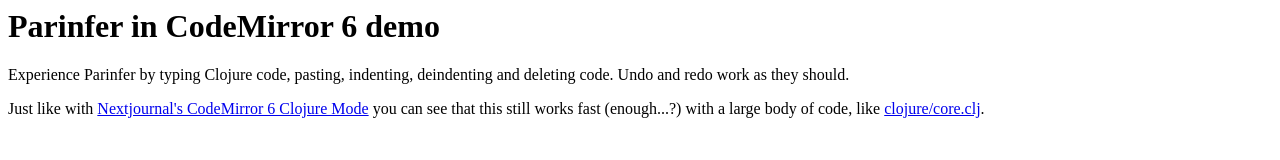
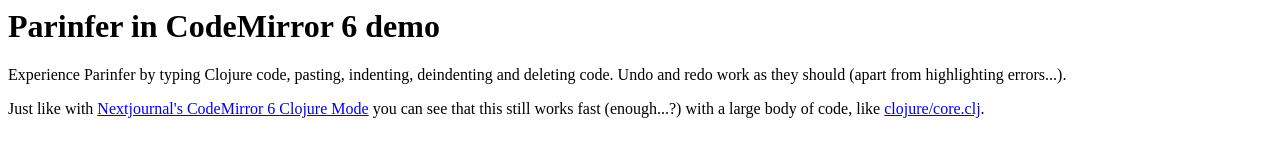
Before and after one commit to jurjanpaul/codemirror6-parinfer, a plain HTML site: page index.html in a window 1280 px wide. Drawn offline with nearby package versions, Linux system fonts and the light colour scheme; a script that the page names is missing.

Commit message:
Stating more explicitly that errors occurring/disappearing after undo/redo are not properly (de)highlighted yet.

```diff
--- a/index.html
+++ b/index.html
@@ -59,7 +59,7 @@
   <body>
     <h1>Parinfer in CodeMirror 6 demo</h1>
     <div id="editor"></div>
-    <p>Experience Parinfer by typing Clojure code, pasting, indenting, deindenting and deleting code. Undo and redo work as they should.</p>
+    <p>Experience Parinfer by typing Clojure code, pasting, indenting, deindenting and deleting code. Undo and redo work as they should (apart from highlighting errors...).</p>
     <p>Just like with <a href="https://github.com/nextjournal/clojure-mode">Nextjournal's CodeMirror 6 Clojure Mode</a> you can see that this still works fast (enough...?) with a large body of code, like <a href="https://raw.githubusercontent.com/clojure/clojure/refs/heads/master/src/clj/clojure/core.clj">clojure/core.clj</a>.</p>
   </body>
 </html>
```
Also changed, not shown: 1 other file.
